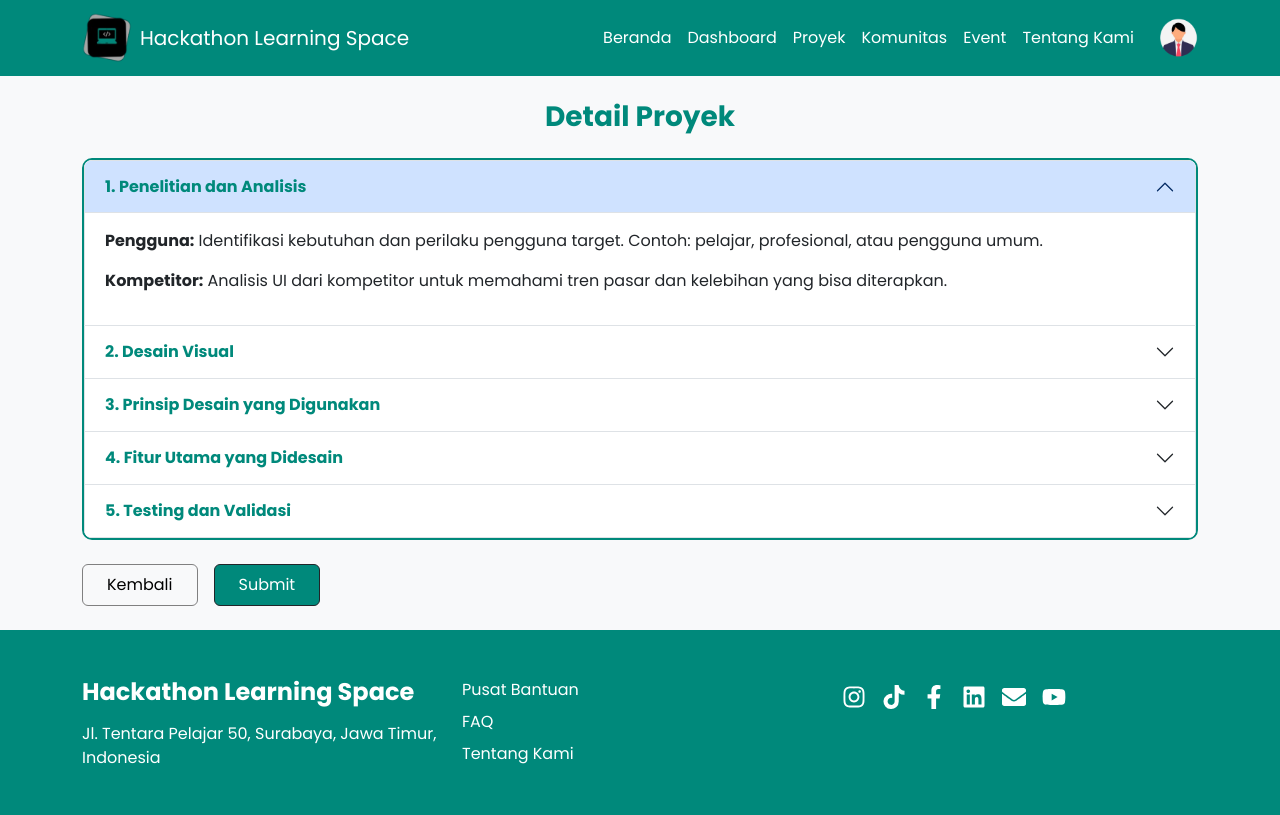
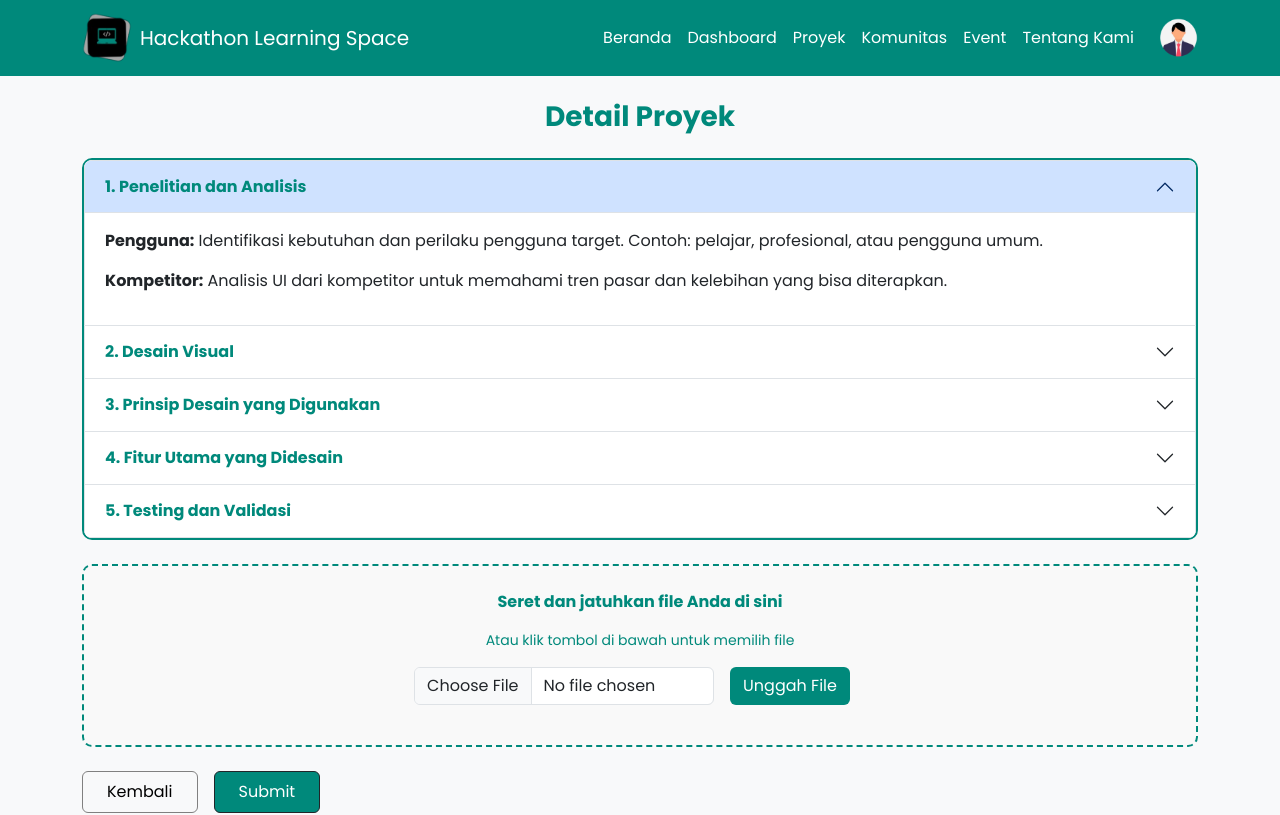
Before and after one commit to lluuvvii/hackathon_learning_space, a Next.js app: page /projects/1 in a window 1280 px wide. Shown: the top 815 px of the page. Built offline with nearby package versions, Linux system fonts and the light colour scheme.

Commit message:
update upload file project

```diff
--- a/src/app/projects/[id]/page.tsx
+++ b/src/app/projects/[id]/page.tsx
@@ -1,10 +1,19 @@
 'use client';
 
-import React from 'react';
+import React, { useState, DragEvent } from 'react';
 import { useRouter } from 'next/navigation';
+
+interface FileUploadState {
+  file: File | null;
+  error: string | null;
+}
 
 export default function ProjectDetail() {
   const router = useRouter()
+  const [uploadState, setUploadState] = useState<FileUploadState>({
+    file: null,
+    error: null,
+  });
 
   const accordionData = [
     {
@@ -70,6 +79,35 @@ export default function ProjectDetail() {
     },
   ];
 
+  const handleDragOver = (e: DragEvent<HTMLDivElement>) => {
+    e.preventDefault();
+    e.stopPropagation();
+  };
+
+  const handleDrop = (e: DragEvent<HTMLDivElement>) => {
+    e.preventDefault();
+    e.stopPropagation();
+    const files = e.dataTransfer.files;
+
+    if (files.length > 0) {
+      const uploadedFile = files[0];
+      if (uploadedFile.type.startsWith('application/')) {
+        setUploadState({ file: uploadedFile, error: null });
+      } else {
+        setUploadState({ file: null, error: 'File yang diunggah harus berupa dokumen!' });
+      }
+    }
+  };
+
+  const handleSubmit = (e: React.FormEvent) => {
+    e.preventDefault();
+    if (uploadState.file) {
+      alert(`File "${uploadState.file.name}" berhasil diunggah!`);
+    } else {
+      alert('Harap unggah file proyek terlebih dahulu!');
+    }
+  };
+
   return (
     <div style={{ fontFamily: 'Arial, sans-serif', marginTop: '100px' }}>
       {/* Detail Proyek */}
@@ -109,6 +147,55 @@ export default function ProjectDetail() {
           ))}
         </div>
 
+        {/* Drag and Drop Upload */}
+        <div
+          className="upload-section mt-4 p-4 text-center"
+          style={{
+            border: '2px dashed #00897B',
+            borderRadius: '10px',
+            backgroundColor: '#F9F9F9',
+            color: '#00897B',
+          }}
+          onDragOver={handleDragOver}
+          onDrop={handleDrop}
+        >
+          <p className="fw-bold mb-3">Seret dan jatuhkan file Anda di sini</p>
+          <p className="small">Atau klik tombol di bawah untuk memilih file</p>
+          <form onSubmit={handleSubmit}>
+            <input
+              type="file"
+              id="fileInput"
+              className="form-control mb-3"
+              style={{ display: 'inline-block', maxWidth: '300px' }}
+              onChange={(e) => {
+                const file = e.target.files?.[0];
+                if (file && file.type.startsWith('application/')) {
+                  setUploadState({ file, error: null });
+                } else {
+                  setUploadState({ file: null, error: 'File yang diunggah harus berupa dokumen!' });
+                }
+              }}
+            />
+            {uploadState.file && (
+              <p className="text-success">
+                File dipilih: <strong>{uploadState.file.name}</strong>
+              </p>
+            )}
+            {uploadState.error && (
+              <p className="text-danger">
+                <strong>{uploadState.error}</strong>
+              </p>
+            )}
+            <button
+              type="submit"
+              className="btn mx-3"
+              style={{ backgroundColor: '#00897B', color: '#FFFFFF' }}
+            >
+              Unggah File
+            </button>
+          </form>
+        </div>
+
         {/* Tombol Submit dan Kembali */}
         <div className="text-center mt-4 d-flex justify-content-start gap-3">
           <button className="btn btn-light px-4 py-2" style={{ border: '1px solid gray' }} onClick={() => router.back()}>
```
